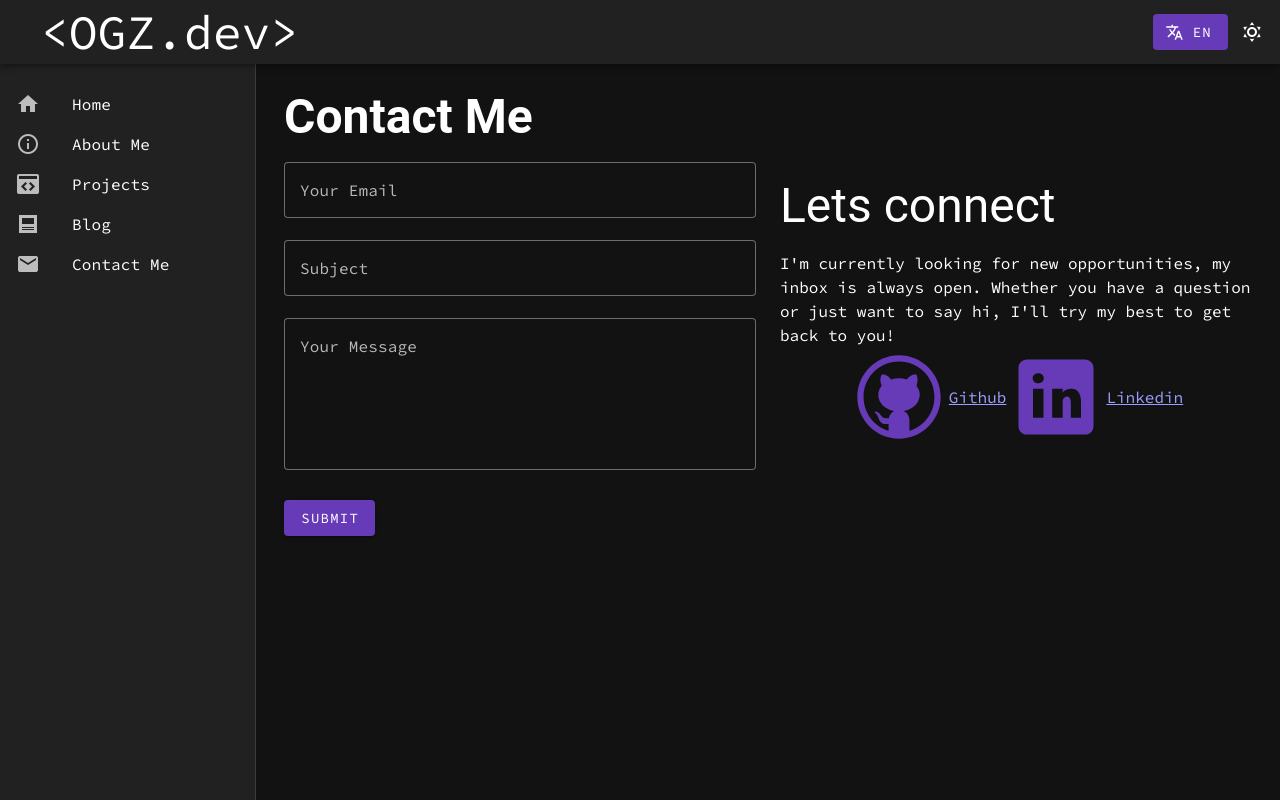
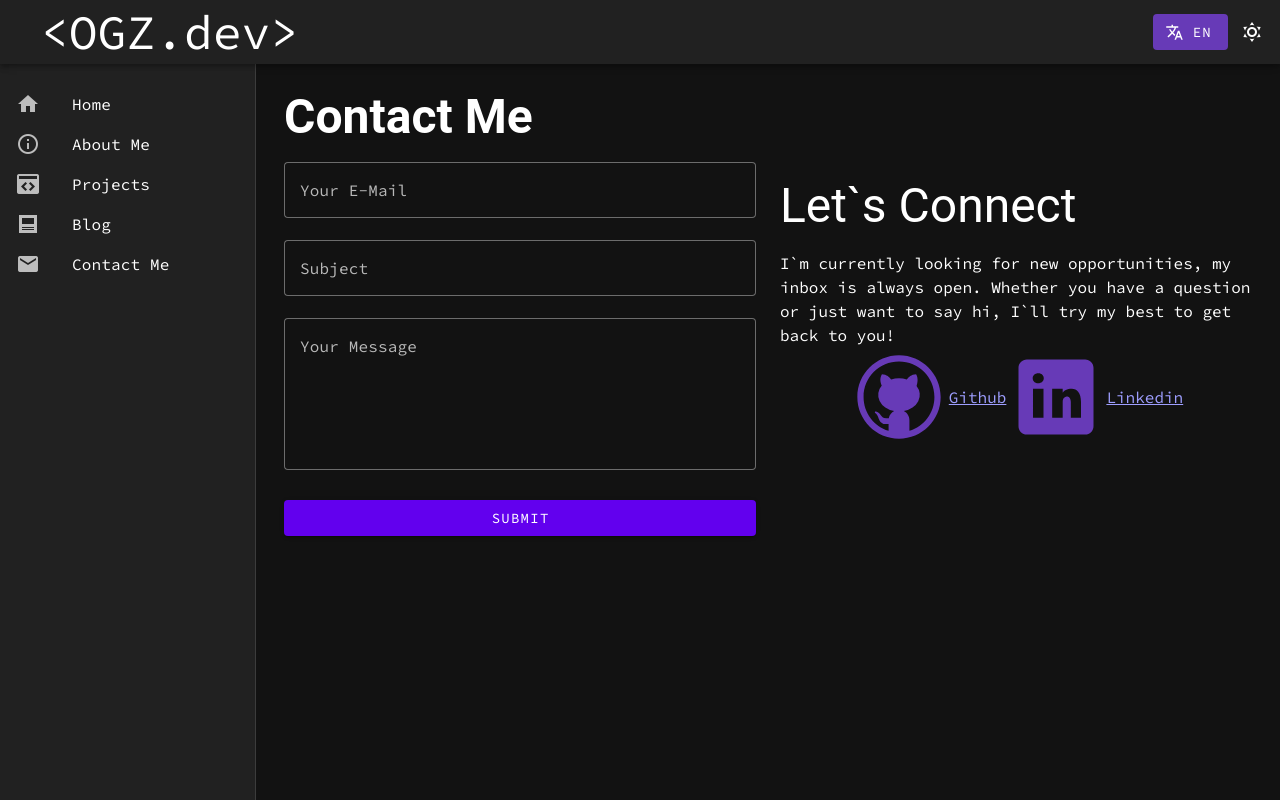
Before and after one commit to Kryptonite19/Vuetify-Scaffold-Portfolio, a Vue app: page /contact in a window 1280 px wide. Built offline with nearby package versions, Linux system fonts and the light colour scheme.

Commit message:
Applied locales to view

```diff
--- a/src/views/ContactView.vue
+++ b/src/views/ContactView.vue
@@ -7,22 +7,21 @@
           <v-form fast-fail @submit.prevent class="mt-5">
             <v-text-field
               variant="outlined"
-              label="Your Email"
+              :label="t('$vuetify.contactpage.yourmail')"
               placeholder="jondoe@gmail.com"
             ></v-text-field>
 
-            <v-text-field variant="outlined" label="Subject"></v-text-field>
+            <v-text-field variant="outlined" :label="t('$vuetify.contactpage.subject')"></v-text-field>
 
-            <v-textarea variant="outlined" label="Your Message"></v-textarea>
+            <v-textarea variant="outlined" :label="t('$vuetify.contactpage.message')"></v-textarea>
 
-            <v-btn type="submit" dense color="#673AB7" class="mt-2">Submit</v-btn>
+            <v-btn type="submit" block dense color="primary" class="mt-2">{{ t('$vuetify.contactpage.submit') }}</v-btn>
           </v-form>
         </v-col>
         <v-col>
-          <div class="text-h3">Lets connect</div>
+          <div class="text-h3">{{ t('$vuetify.contactpage.connect') }}</div>
           <p class="text-left mt-5">
-            I&apos;m currently looking for new opportunities, my inbox is always open. Whether you
-            have a question or just want to say hi, I&apos;ll try my best to get back to you!
+            {{ t('$vuetify.contactpage.connectbody') }}
           </p>
           <div class="d-flex align-center justify-center">
             <v-img max-width="100" :aspect-ratio="1" src="../assets/github-icon-dark.svg" />
```
